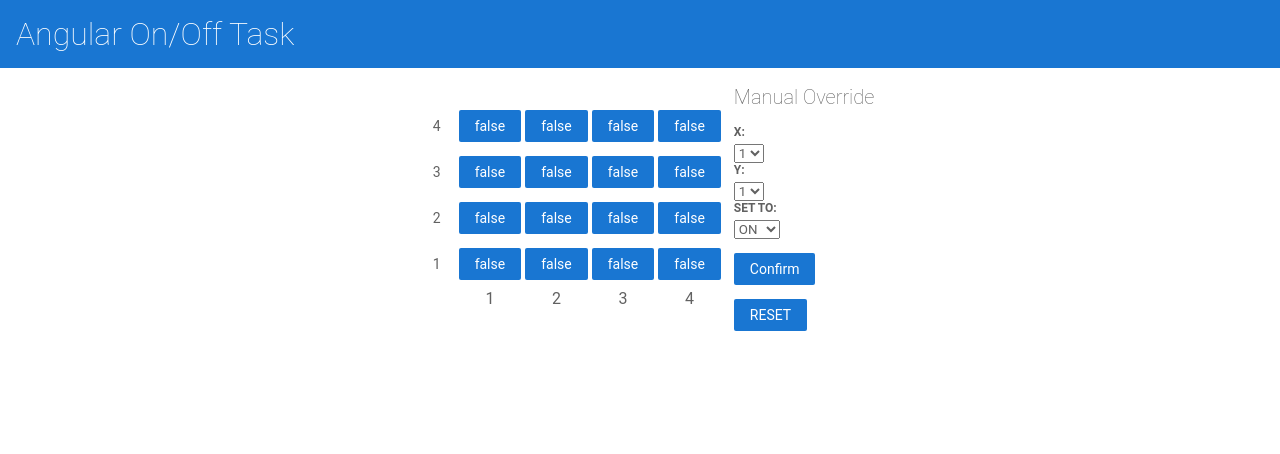
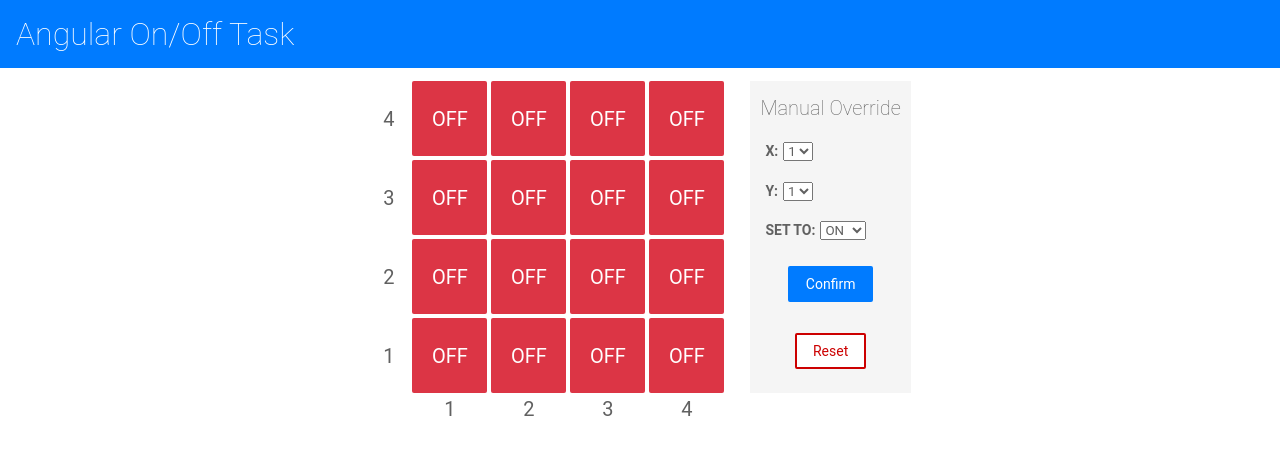
Before and after one commit to bugrafelekoglu/eng-central-angular-task, an Angular app: page / in a window 1280 px wide. Shown: the top 454 px of the page. Built offline with nearby package versions, Linux system fonts and the light colour scheme.

Commit message:
Last version with some bugs

```diff
--- a/src/app/button-settings/button-settings.component.css
+++ b/src/app/button-settings/button-settings.component.css
@@ -0,0 +1,20 @@
+.confirm {
+  border: 2px solid #007BFF;
+  background-color: #007BFF;
+}
+
+.reset {
+  border: 2px solid currentColor;
+  background-color: white;
+  color: #cc0000;
+}
+
+.reset:hover {
+  border: 2px solid #DC3545;
+  background-color: #DC3545;
+  color: white;
+}
+
+.button:active, button:active {
+  transform: translateY(2px);
+}
--- a/src/app/button-settings/button-settings.component.html
+++ b/src/app/button-settings/button-settings.component.html
@@ -1,30 +1,35 @@
 <app-button-grid [grid]="grid"></app-button-grid>
+<div class="right-panel">
+  <h2>Manual Override</h2>
   <div>
-  <h2>Manual Override</h2>
     <label id="xAxis">X:</label>
     <select class="form-control" (change)="selectX($event.target.value)">
-    <option value="1">1</option>
-    <option value="2">2</option>
-    <option value="3">3</option>
-    <option value="4">4</option>
+      <option value="0">1</option>
+      <option value="1">2</option>
+      <option value="2">3</option>
+      <option value="3">4</option>
     </select>
+  </div>
+  <div>
     <label id="yAxis">Y:</label>
     <select class="form-control" (change)="selectY($event.target.value)">
-    <option value="1">1</option>
-    <option value="2">2</option>
-    <option value="3">3</option>
-    <option value="4">4</option>
+      <option value="0">1</option>
+      <option value="1">2</option>
+      <option value="2">3</option>
+      <option value="3">4</option>
     </select>
+  </div>
+  <div>
     <label id="select-radio">Set to:</label>
     <select class="form-control" (change)="selectStatus($event.target.value)">
       <option value="true">ON</option>
       <option value="false">OFF</option>
     </select>
+  </div>
   <p>
-    <button (click)="change()">Confirm</button>
+    <button class="confirm" (click)="confirm()">Confirm</button>
   </p>
   <p>
-    <button (click)="reset()">RESET</button>
+    <button class="reset" (click)="reset()">Reset</button>
   </p>
-
 </div>
--- a/src/app/button-settings/button-settings.component.ts
+++ b/src/app/button-settings/button-settings.component.ts
@@ -35,18 +35,18 @@ export class ButtonSettingsComponent implements OnInit {
   }
 
   selectX(xVal) {
-    this.xAxis = xVal-1;
+    this.xAxis = xVal;
   }
 
   selectY(yVal) {
-    this.yAxis = yVal-1;
+    this.yAxis = yVal;
   }
 
   selectStatus(stat) {
     this.selection = stat;
   }
 
-  change() {
+  confirm() {
     this.grid[this.xAxis][this.yAxis] = this.selection;
   }
 }
--- a/src/app/on-off-button/on-off-button.component.css
+++ b/src/app/on-off-button/on-off-button.component.css
@@ -0,0 +1,13 @@
+.btn-off {
+  background-color: #DC3545;
+}
+
+.btn-on {
+  background-color: #28A745;
+}
+
+button {
+  height: 75px;
+  width: 75px;
+  font-size: 20px;
+}
--- a/src/app/on-off-button/on-off-button.component.html
+++ b/src/app/on-off-button/on-off-button.component.html
@@ -1 +1 @@
-<button (click)="toggle()"> {{status}}</button>
+<button [ngClass]="[btnStyle[status]]" (click)="toggle()"> {{title[status]}}</button>
--- a/src/app/on-off-button/on-off-button.component.ts
+++ b/src/app/on-off-button/on-off-button.component.ts
@@ -8,17 +8,14 @@ import { Input } from '@angular/core';
 })
 export class OnOffButtonComponent implements OnInit {
   @Input() status: boolean;
-  title: string;
-  constructor() {
+  btnStyle = {true: 'btn-on', false: 'btn-off'};
+  title = {true: 'ON', false: 'OFF'};
 
-  }
+  constructor() { }
 
-  ngOnInit() {
-
-  }
+  ngOnInit() { }
 
   toggle() {
     this.status = (this.status) ? false : true;
   }
-
 }
--- a/src/styles.css
+++ b/src/styles.css
@@ -5,6 +5,10 @@
   box-sizing: border-box;
   -webkit-font-smoothing: antialiased;
   -moz-osx-font-smoothing: grayscale;
+}
+
+*:focus {
+    outline: none;
 }
 
 body {
@@ -29,6 +33,8 @@ h1 {
 
 h2 {
   font-size: 20px;
+  margin-block-start: 5px;
+  margin-block-end: 10px;
 }
 
 h1, h2 {
@@ -56,12 +62,17 @@ table {
   text-align: center;
 }
 
+table p {
+  padding: 5px 15px;
+  font-size: 20px;
+}
+
 td {
   vertical-align: baseline;
 }
 
-table p {
-  padding: 0px 15px;
+tr {
+  font-size: 20px;
 }
 
 /* Input */
@@ -74,28 +85,29 @@ input {
 }
 
 label {
-  font-size: 12px;
+  font-size: 14px;
   font-weight: bold;
-  margin-bottom: 4px;
-  display: block;
+  margin: 10px 5px;
   text-transform: uppercase;
+  display: inline-block;
 }
 
 /* Button */
 .button, button {
-  display: inline-flex;
+  display: flex;
   align-items: center;
+  justify-content: center;
   padding: 8px 16px;
   border-radius: 2px;
   font-size: 14px;
   cursor: pointer;
-  background-color: #1976d2;
+  background-color: #007BFF;
   color: white;
   border: none;
 }
 
 .button:hover, button:hover {
-  opacity: 0.8;
+  opacity: 0.9;
   font-weight: normal;
 }
 
@@ -104,19 +116,33 @@ label {
   cursor: auto;
 }
 
-/* Button Settings */
+/* Button Settings Panel */
 app-button-settings {
   display: flex;
-  flex-direction: row;
-  justify-content: space-evenly;
+  flex-flow: row wrap;
+  justify-content: space-between;
+}
+
+.right-panel {
+  display: flex;
+  flex-flow: column nowrap;
+  justify-content: space-between;
   align-items: center;
+  margin: 13px;
+  background-color: #f5f5f5;
+  padding: 10px;
+  height: 312px;
+}
+
+.right-panel div {
+  align-self: flex-start;
 }
 
 /* Top Bar */
 app-top-bar {
   width: 100%;
   height: 68px;
-  background-color: #1976d2;
+  background-color: #007BFF;
   padding: 16px;
   display: flex;
   flex-direction: row;
```
Lines whose indentation alone changed are shown as unchanged.
